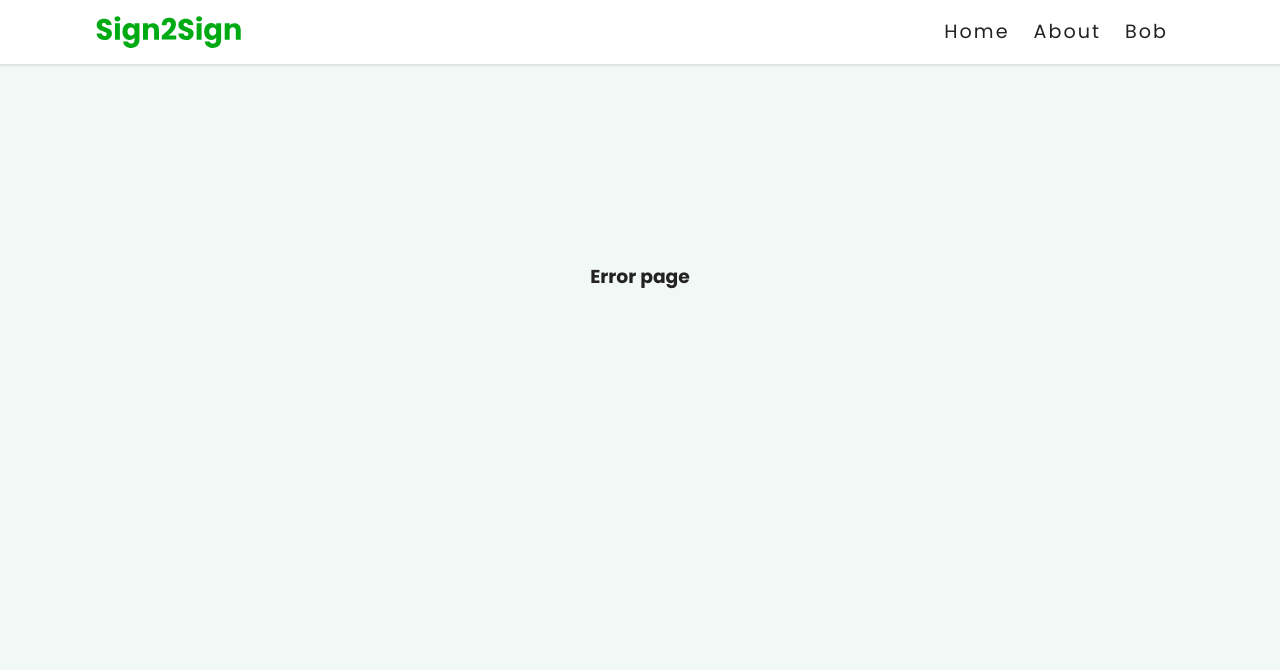
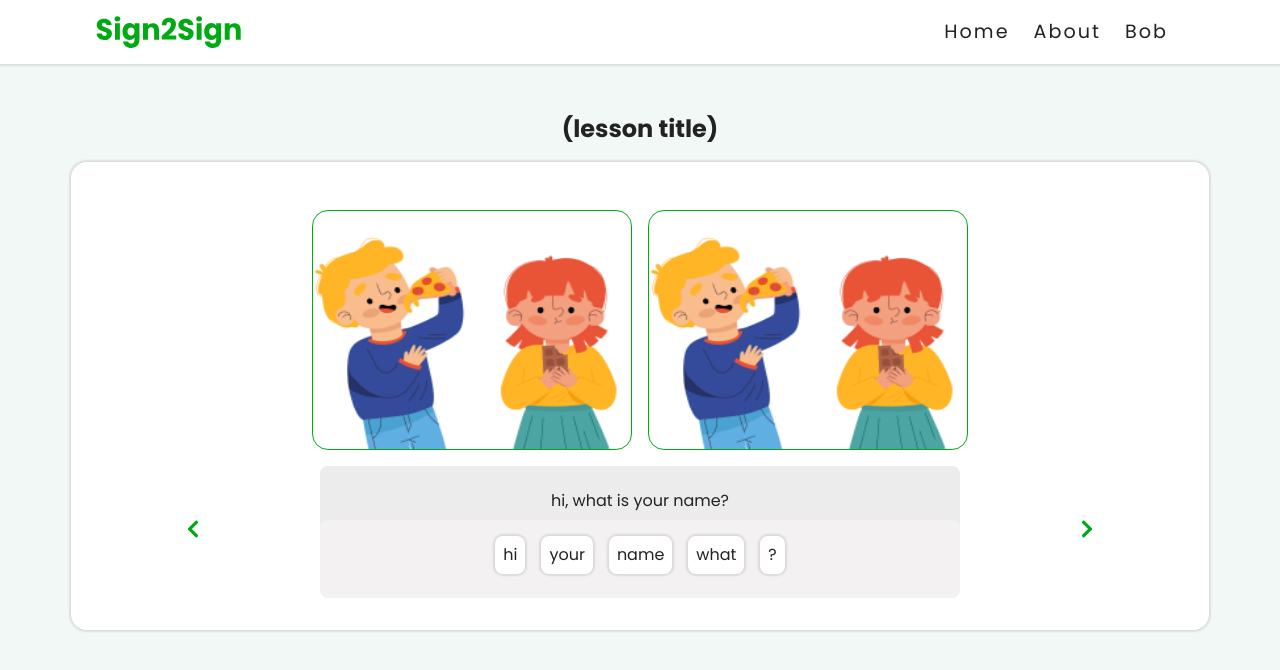
Before and after one commit to richardsonqiu/sign2sign, a React (Create React App) app: page /lesson/1/conversation/1 in a window 1280 px wide. Shown: the top 670 px of the page. Built offline with nearby package versions, Linux system fonts and the light colour scheme.

Commit message:
Add conversation lesson page

```diff
--- a/src/App.js
+++ b/src/App.js
@@ -12,6 +12,7 @@ import Lesson from "./pages/Lesson";
 import VocabList from "./pages/VocabList";
 import Vocab from "./pages/Vocab";
 import ConvoList from "./pages/ConvoList";
+import Convo from "./pages/Convo";
 
 // import components
 import Navbar from "./components/Navbar";
@@ -50,11 +51,9 @@ function App() {
         <Route path="/conversations">
           <ConvoList />
         </Route>
-        {/*
         <Route path="/lesson/:lessonId/conversation/:convoId">
           <Convo />
         </Route>
-        */}
 
         <Route path="*">
           <Error />
--- a/src/components/Navbar.js
+++ b/src/components/Navbar.js
@@ -13,9 +13,7 @@ const Navbar = () => {
         </Link>
         <ul className="nav-links">
           <li>
-            <Link exact to="/">
-              Home
-            </Link>
+            <Link to="/">Home</Link>
           </li>
           <li>
             <Link to="/about">About</Link>
--- a/src/data/conversation.json
+++ b/src/data/conversation.json
@@ -3,11 +3,23 @@
         "id": 1,
         "lessonId": 1,
         "title": "Getting to Know You",
-        "dialog": [{
-            "person": "A",
-            "sentence": ["hello", "world", ",", "good", "morning", "!"],
-            "glossSentence": ["hello", "world", ",", "good", "morning", "!"],
-            "emotion": ["happy", "happy", "happy", "smile", "smile", "smile"]
-        }]
+        "dialogue": [{
+                "person": "A",
+                "sentence": ["hi, what is your name?"],
+                "glossSentence": ["hi", "your", "name", "what", "?"],
+                "emotion": ["happy", "happy", "happy", "happy", "question"]
+            },
+            {
+                "person": "B",
+                "sentence": ["hi, my name is Bob, and you?"],
+                "glossSentence": ["hi", "my", "name", "B-O-B", "you", "?"],
+                "emotion": ["happy", "happy", "happy", "happy", "question"]
+            }, {
+                "person": "A",
+                "sentence": ["my name is Alice"],
+                "glossSentence": ["my", "name", "A-L-I-C-E"],
+                "emotion": ["happy", "happy", "happy"]
+            }
+        ]
     }]
 }
--- a/src/index.css
+++ b/src/index.css
@@ -16,6 +16,7 @@ Variables
     --mainOverlay: rgba(35, 10, 36, 0.4);
     --mainBlack: #222;
     --mainGrey: #ececec;
+    --lightGrey: #f3f1f1;
     --darkGrey: #afafaf;
     --mainRed: #bd0303;
     --mainTransition: all 0.3s ease;
@@ -344,7 +345,7 @@ Card
 
 /*
 ======
-VocabCard
+Vocab
 ======
 */
 
@@ -374,6 +375,7 @@ VocabCard
 .model-prevnext {
     display: flex;
     flex-direction: row;
+    justify-content: space-around;
 }
 
 .prev-btn,
@@ -385,6 +387,111 @@ VocabCard
     margin: 0 0.5rem;
     transition: var(--transition);
     cursor: pointer;
+}
+
+
+/*
+======
+Convo
+======
+*/
+
+.convo-card {
+    background: var(--mainWhite);
+    margin: 1rem;
+    box-shadow: var(--lightShadow);
+    transition: var(--mainTransition);
+    display: flex;
+    flex-direction: column;
+    /* display: grid; */
+    /* grid-template-rows: auto 1fr; */
+    border-radius: var(--lgBorderRadius);
+    justify-content: center;
+    padding-bottom: 1rem;
+}
+
+.convo-container {
+    display: flex;
+    flex-direction: column;
+    padding: 1rem 3rem;
+}
+
+.model-camera {
+    margin-bottom: 1rem;
+    margin-top: 2rem;
+    /* display: grid; */
+    /* grid-template-columns: auto 1fr;
+    gap: 1rem; */
+    display: flex;
+    flex-direction: row;
+    /* flex-flow: row wrap; */
+    align-items: center;
+    border-radius: var(--lgBorderRadius);
+    justify-content: center;
+    column-gap: 1rem;
+    row-gap: 1rem;
+    /* padding: 1.5rem; */
+}
+
+.model-camera img {
+    height: 15rem;
+    width: 20rem;
+    border-radius: var(--lgBorderRadius);
+    border: 1px solid var(--primaryColor);
+    /* display: block; */
+}
+
+@media screen and (max-width: 650px) {
+    .model-camera {
+        grid-template-rows: auto;
+        grid-template-columns: none;
+    }
+}
+
+.sentence-gloss {
+    display: flex;
+    flex-direction: column;
+    text-align: center;
+    /* background-color: var(--lightGrey); */
+    background-color: var(--mainGrey);
+    border-radius: var(--smBorderRadius);
+    padding-top: 1.5rem;
+    z-index: 1;
+}
+
+.gloss-section {
+    /* display: grid; */
+    /* grid-template-columns: auto 1fr; */
+    display: flex;
+    flex-flow: row wrap;
+    flex-wrap: wrap;
+    justify-content: center;
+    align-items: center;
+    width: calc(50vw);
+    text-align: center;
+    /* background-color: var(--mainGrey); */
+    background-color: var(--lightGrey);
+    border-radius: var(--smBorderRadius);
+    padding-bottom: 1rem;
+    padding-top: 0.5rem;
+    margin-top: 0.5rem;
+    z-index: 2;
+}
+
+
+/* @media screen and (min-width: 650px) {
+    .gloss-section {
+        width: calc(50vw)
+    }
+} */
+
+.gloss {
+    background: var(--mainWhite);
+    margin: 0.5rem;
+    box-shadow: var(--lightShadow);
+    border-radius: var(--smBorderRadius);
+    padding: 0.5rem;
+    font-weight: 400;
 }
 
 
--- /dev/null
+++ b/src/pages/Convo.js
@@ -0,0 +1,151 @@
+import React from "react";
+import { useEffect, useState } from "react";
+import { useParams } from "react-router-dom";
+// import useStateRef from "react-usestateref";
+import Loading from "../components/Loading";
+import { conversation as convoData } from "../data/conversation.json";
+import { word } from "../data/word.json"; // get word for particular lesson and vocab
+import { useGlobalContext } from "../context";
+import { FaChevronLeft, FaChevronRight } from "react-icons/fa";
+import sampleImg from "../imgs/lesson2.png";
+
+const Convo = () => {
+  const { lessonId, convoId } = useParams(); // to fetch which lesson and which vocab
+  const { user, vocabProgress } = useGlobalContext();
+  const [loading, setLoading] = useState(true);
+  const [wordbank, setWordbank] = useState([]); // from word.json
+  const [dialogue, setDialogue] = useState([]); // from conversation.dialog
+  const [glossSentences, setGlossSentences] = useState([]); // from conversation.dialog.glossSentence
+  const [oriSentences, setOriSentences] = useState([]); // from conversation.dialog.sentence
+  const [index, setIndex] = useState(0); // to set which glossSentence is being displayed
+
+  // Data fetching
+  function getConvos() {
+    setLoading(true);
+    try {
+      const response = convoData;
+      const data = response;
+      if (data) {
+        const lessonConvos = data.find(
+          (item) => item.lessonId == lessonId && item.id == convoId
+        );
+        const convoDialog = lessonConvos.dialogue;
+        setDialogue(convoDialog);
+
+        const glossSentenceList = [];
+        const oriSentenceList = [];
+        convoDialog.map((item) => {
+          glossSentenceList.push(item.glossSentence);
+          oriSentenceList.push(item.sentence);
+        });
+        setGlossSentences(glossSentenceList);
+        setOriSentences(oriSentenceList);
+      } else {
+        setDialogue(null);
+      }
+      setLoading(false);
+    } catch (error) {
+      console.log(error);
+      setLoading(false);
+    }
+  }
+
+  function getWordbank() {
+    setLoading(true);
+    try {
+      const response = word;
+      const data = response;
+      if (data) {
+        setWordbank(data);
+      } else {
+        setWordbank(null);
+      }
+      setLoading(false);
+    } catch (error) {
+      console.log(error);
+      setLoading(false);
+    }
+  }
+
+  useEffect(() => {
+    getWordbank();
+    getConvos();
+  }, []);
+
+  // Previous and Next Vocab Functions
+  function checkIndex(index) {
+    if (index > dialogue.length - 1) {
+      return 0;
+    }
+    if (index < 0) {
+      return dialogue.length - 1;
+    }
+    return index;
+  }
+
+  function prevConvo() {
+    setIndex((index) => {
+      let newIndex = index - 1;
+      return checkIndex(newIndex);
+    });
+  }
+
+  function nextConvo() {
+    setIndex((index) => {
+      let newIndex = index + 1;
+      return checkIndex(newIndex);
+    });
+  }
+
+  const currGloss = glossSentences[index];
+  const currSentence = oriSentences[index];
+
+  if (loading) {
+    return <Loading />;
+  }
+
+  return (
+    <section className="container section">
+      <h3 className="section-title">(lesson title)</h3>
+      <div className="convo-card">
+        {/* <h3 className="card-title">{lessonVocabs[index]}</h3> */}
+        <div className="convo-container">
+          <div className="model-camera">
+            <img src={sampleImg} />
+            <img src={sampleImg} />
+          </div>
+          <div className="model-prevnext">
+            <button className="prev-btn" onClick={prevConvo}>
+              <FaChevronLeft />
+            </button>
+            <div className="sentence-gloss">
+              {currSentence.map((item, id) => {
+                return (
+                  <>
+                    <span key={id}>{item}</span>
+                  </>
+                );
+              })}
+
+              <div className="gloss-section">
+                {currGloss.map((item, id) => {
+                  return (
+                    <span className="gloss" key={id}>
+                      {item}
+                    </span>
+                  );
+                })}
+              </div>
+            </div>
+
+            <button className="next-btn" onClick={nextConvo}>
+              <FaChevronRight />
+            </button>
+          </div>
+        </div>
+      </div>
+    </section>
+  );
+};
+
+export default Convo;
--- a/src/pages/ConvoList.js
+++ b/src/pages/ConvoList.js
@@ -52,7 +52,7 @@ const ConvoList = () => {
               Lesson {index + 1}: {lesson.title}
             </h3>
             <div className="cards-center">
-              {convos.map((item, idx) => {
+              {convos.map((item) => {
                 return (
                   <Card
                     key={item.id}
```
Also changed, not shown: 1 other file (tests, documents, lock files or other folders).
